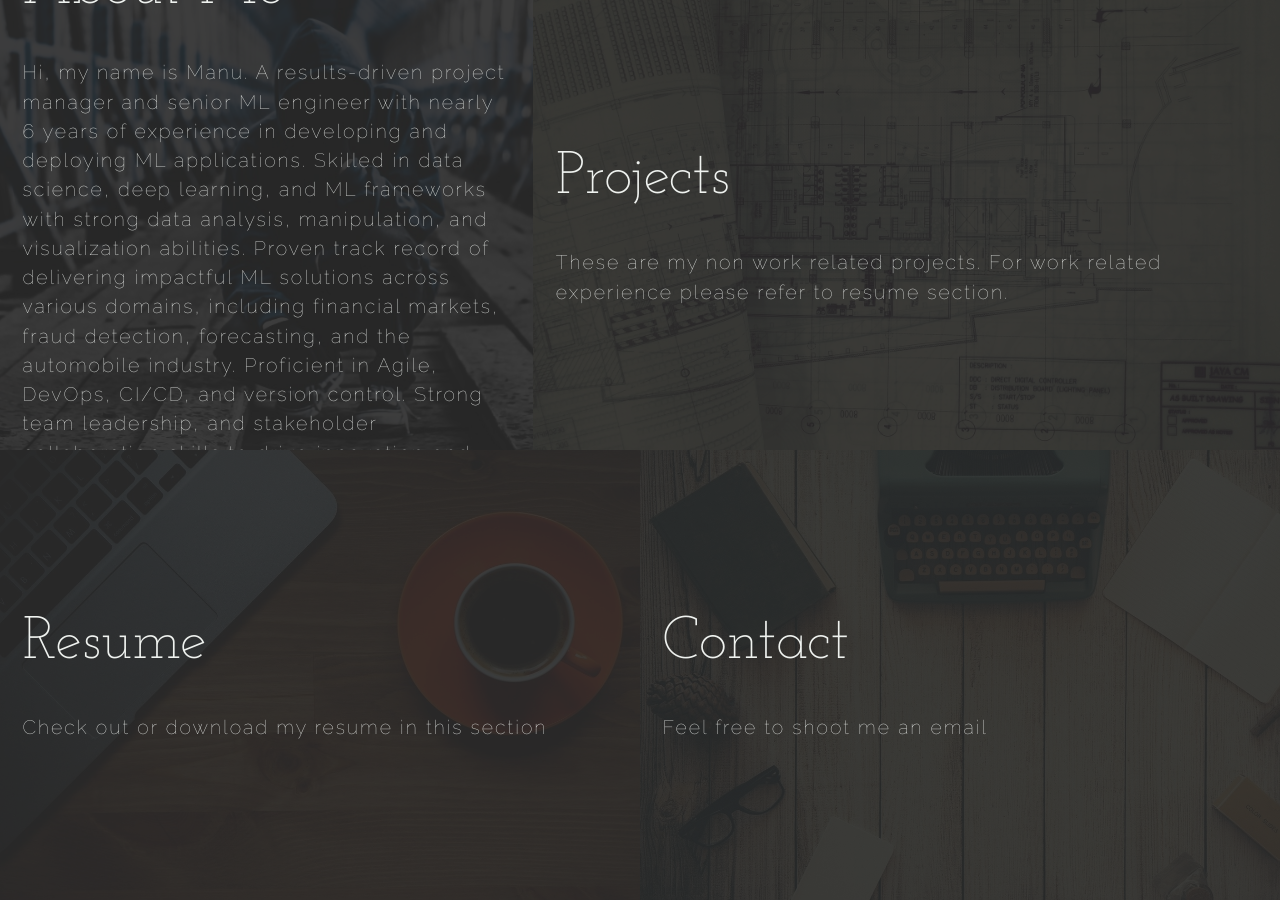
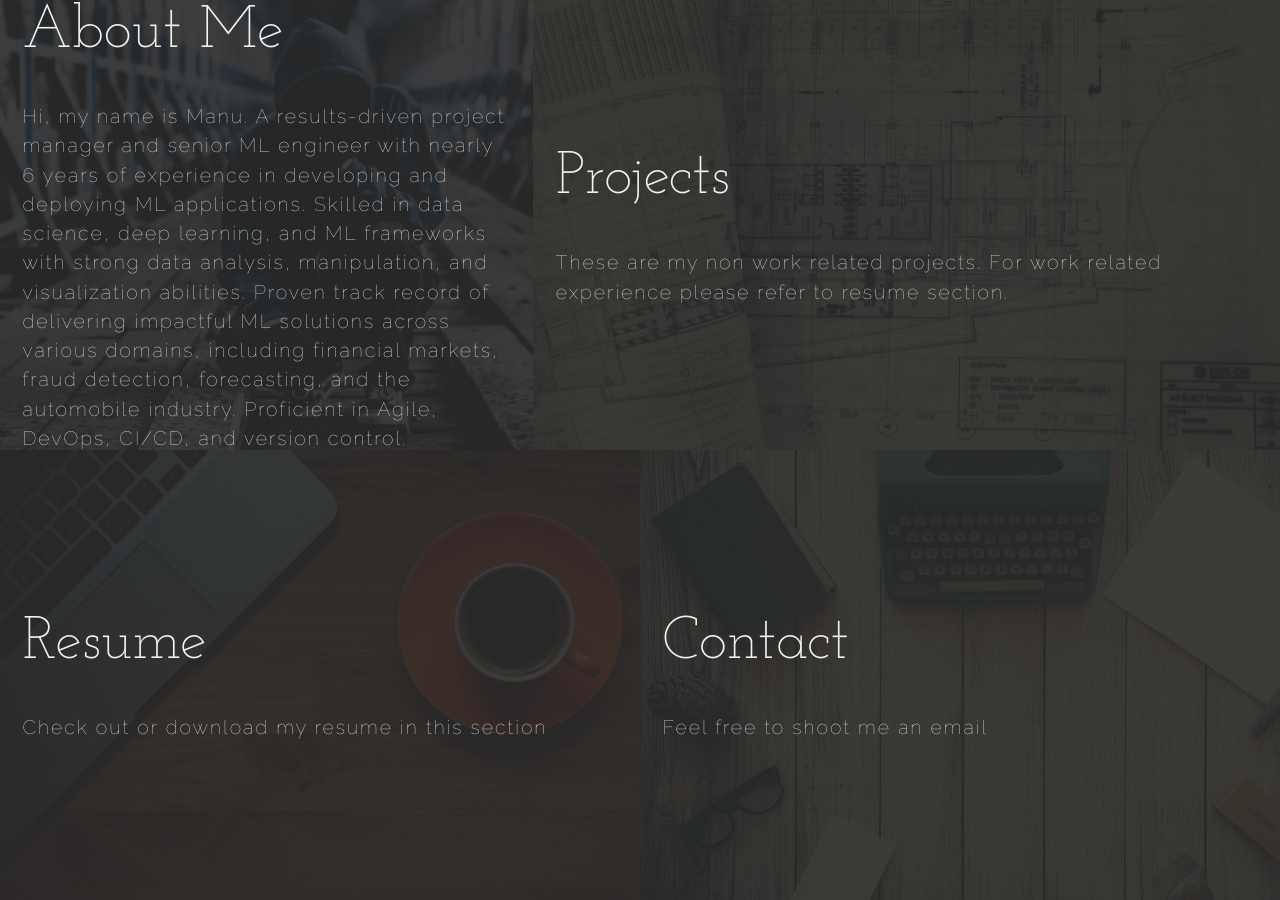
Before and after one commit to manu-sk/manu-sk.github.io, a Jekyll site: the page built from index.md, in a window 1280 px wide. Built offline with Jekyll 4.4.1, drawn with Linux system fonts in a browser that asks for light colours; nearby versions of some CDN libraries.

Commit message:
Update sections.yml

```diff
--- a/_data/sections.yml
+++ b/_data/sections.yml
@@ -7,7 +7,7 @@ projects:
 about:
   url: /about
   heading: About Me
-  words:  Hi, my name is Manu. A results-driven project manager and senior ML engineer with nearly 6 years of experience in developing and deploying ML applications. Skilled in data science, deep learning, and ML frameworks with strong data analysis, manipulation, and visualization abilities. Proven track record of delivering impactful ML solutions across various domains, including financial markets, fraud detection,  forecasting, and the automobile industry. Proficient in Agile, DevOps, CI/CD, and version control. Strong team leadership, and stakeholder collaboration skills to drive innovation and success.
+  words:  Hi, my name is Manu. A results-driven project manager and senior ML engineer with nearly 6 years of experience in developing and deploying ML applications. Skilled in data science, deep learning, and ML frameworks with strong data analysis, manipulation, and visualization abilities. Proven track record of delivering impactful ML solutions across various domains, including financial markets, fraud detection,  forecasting, and the automobile industry. Proficient in Agile, DevOps, CI/CD, and version control.
   class: m5 about
   border: about
 resume:
```
